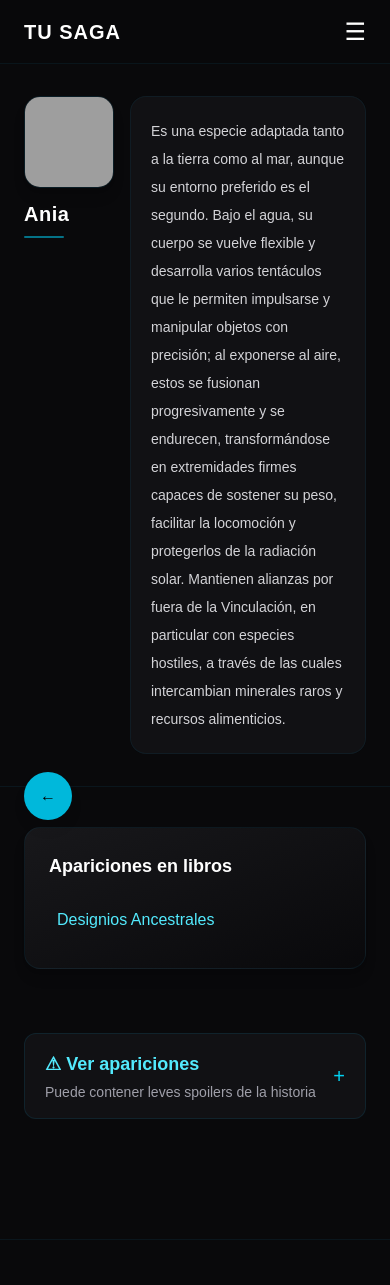
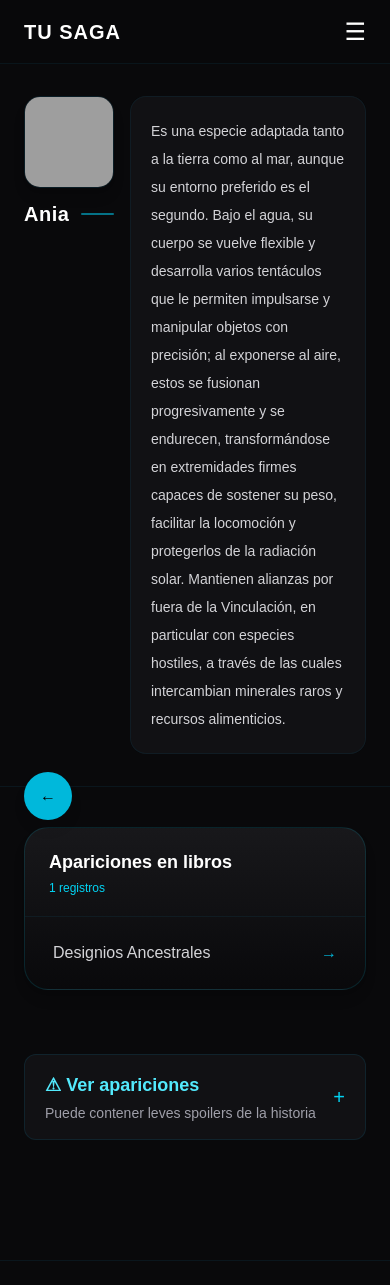
Before and after one commit to decaosyletras/traselcaos, a Next.js app in the folder mi-app/: page /razas/ania in a window 390 px wide. Shown: the top 1285 px of the page. Built offline with nearby package versions, Linux system fonts and the light colour scheme; grey boxes are pictures that could not be loaded.

Commit message:
cambios razas2

```diff
--- a/mi-app/app/razas/[slug]/page.tsx
+++ b/mi-app/app/razas/[slug]/page.tsx
@@ -51,10 +51,13 @@ export default async function RacePage({
       {/* HEADER */}
       <section className="bg-zinc-950 border-b border-cyan-900/20">
         <div className="max-w-6xl mx-auto px-6 py-8 md:py-12">
+
+          {/* HEADER ORIGINAL (solo añadimos mejoras móviles visuales) */}
           <div className="flex flex-row gap-4 md:gap-10 items-start">
 
             {/* LEFT */}
             <div className="w-[90px] md:w-[220px] flex-shrink-0">
+
               {race.image && (
                 <div className="rounded-2xl overflow-hidden border border-cyan-900/30 shadow-lg w-[90px] md:w-[220px]">
                   <img
@@ -65,20 +68,32 @@ export default async function RacePage({
                 </div>
               )}
 
-              <h1 className="mt-3 md:mt-4 text-xl md:text-2xl font-bold tracking-wide text-white">
-                {race.name}
-              </h1>
+              {/* 🔥 MÓVIL: imagen + nombre en misma fila visual */}
+              <div className="flex items-center gap-3 mt-3 md:block">
+                <h1 className="text-xl md:text-2xl font-bold tracking-wide text-white">
+                  {race.name}
+                </h1>
 
-              <div className="mt-2 h-[2px] w-10 md:w-12 bg-cyan-500/60 rounded-full" />
+                {/* solo móvil decorativo */}
+                <div className="md:hidden h-[2px] w-10 bg-cyan-500/60 rounded-full" />
+              </div>
+
+              {/* desktop igual */}
+              <div className="hidden md:block mt-2 h-[2px] w-12 bg-cyan-500/60 rounded-full" />
             </div>
 
             {/* RIGHT */}
             <div className="flex-1 self-start">
+
+              {/* 🔥 solo mejora móvil: más aire visual, misma info */}
               <div className="rounded-2xl border border-cyan-900/20 bg-zinc-900/60 backdrop-blur-sm p-5 md:p-8">
+
                 <p className="text-zinc-300 leading-7 md:leading-8 text-sm md:text-base">
                   {race.description}
                 </p>
+
               </div>
+
             </div>
 
           </div>
@@ -95,13 +110,21 @@ export default async function RacePage({
             {/* MÓVIL */}
             <div className="lg:hidden flex flex-col gap-8">
 
+              {/* 🔥 APARICIONES MÓVIL (rediseñado sin perder info) */}
               {appearances.length > 0 && (
-                <div className="rounded-2xl border border-cyan-900/20 bg-gradient-to-br from-zinc-900 to-zinc-950 p-6 shadow-lg">
-                  <h3 className="text-lg font-bold text-white mb-4">
-                    Apariciones en libros
-                  </h3>
+                <div className="rounded-3xl border border-cyan-500/15 bg-gradient-to-b from-zinc-900 to-zinc-950 overflow-hidden shadow-lg">
 
-                  <div className="divide-y divide-cyan-900/20">
+                  <div className="px-6 py-5 border-b border-cyan-900/20">
+                    <h3 className="text-lg font-bold text-white">
+                      Apariciones en libros
+                    </h3>
+
+                    <p className="text-xs text-cyan-400 mt-1">
+                      {appearances.length} registros
+                    </p>
+                  </div>
+
+                  <div className="p-3 space-y-1">
                     {appearances.map((a, index) => {
                       const book = books.find((b) => b.id === a.bookId);
 
@@ -111,9 +134,15 @@ export default async function RacePage({
                         <Link
                           key={index}
                           href={`/libros/${book.slug}`}
-                          className="block py-3 px-2 rounded-lg text-cyan-300 hover:text-white hover:bg-cyan-500/10 hover:pl-4 transition-all duration-200"
+                          className="group flex items-center justify-between rounded-xl px-4 py-3 hover:bg-cyan-500/10 transition"
                         >
-                          {book.title}
+                          <span className="text-zinc-300 group-hover:text-white">
+                            {book.title}
+                          </span>
+
+                          <span className="text-cyan-500 group-hover:translate-x-1 transition">
+                            →
+                          </span>
                         </Link>
                       );
                     })}
@@ -121,17 +150,18 @@ export default async function RacePage({
                 </div>
               )}
 
+              {/* timeline igual */}
               <AppearanceTimeline items={timelineItems} />
             </div>
 
-            {/* DESKTOP */}
+            {/* DESKTOP (INTACTO) */}
             <div className="hidden lg:block">
               <AppearanceTimeline items={timelineItems} />
             </div>
 
           </div>
 
-          {/* SIDEBAR DESKTOP */}
+          {/* SIDEBAR DESKTOP (INTACTO) */}
           <aside className="hidden lg:block space-y-6">
             {/*<InfoPanel
               title="Datos"
```
